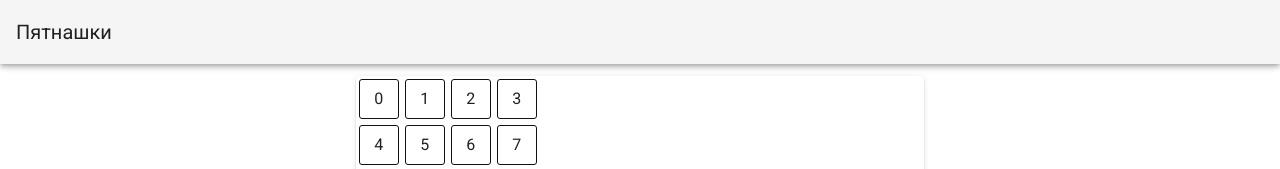
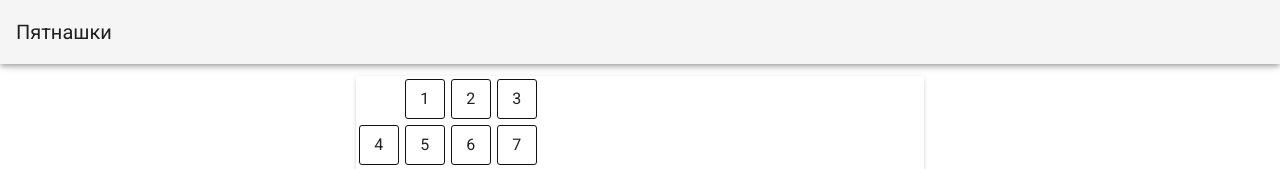
Before and after one commit to Acolapsys/FifteensGame, a Nuxt app: page / in a window 1280 px wide. Shown: the top 169 px of the page. Built offline with nearby package versions, Linux system fonts and the light colour scheme.

Commit message:
feat: add moving to cells

```diff
--- a/components/Cell.vue
+++ b/components/Cell.vue
@@ -1,5 +1,5 @@
 <template>
-  <div class="cell">
+  <div class="cell" :class="{ empty: cellValue === 0 }">
     {{ cellValue }}
   </div>
 </template>
@@ -24,5 +24,11 @@ export default {
   justify-content: center;
   padding: 3px;
   margin: 3px;
+  cursor: pointer;
+}
+.empty {
+  border: none;
+  cursor: default;
+  color: white;
 }
 </style>
--- a/components/Field.vue
+++ b/components/Field.vue
@@ -1,14 +1,15 @@
 <template>
   <div class="field">
     <div
-      v-for="(cellRow, idx) in cells"
-      :key="`${cellRow.length}_${idx}`"
+      v-for="(cellRow, y) in cells"
+      :key="`${cellRow.length}_${y}`"
       class="line"
     >
       <Cell
-        v-for="(cell, index) in cellRow"
-        :key="`${cell.x}_${index}`"
+        v-for="(cell, x) in cellRow"
+        :key="`${cell}_${x}`"
         :cell-value="cell"
+        @click.native="moveCell(x, y, cell)"
       />
     </div>
   </div>
@@ -25,6 +26,12 @@ export default {
       cells: (state) => state.cells,
     }),
   },
+  methods: {
+    moveCell(x, y, cell) {
+      console.log(x, y, cell)
+      this.$store.dispatch('moveCell', { x, y, value: cell })
+    },
+  },
 }
 </script>
 <style lang="scss" scoped>
--- a/store/index.js
+++ b/store/index.js
@@ -13,6 +13,7 @@ export const state = () => ({
 
 export const mutations = {
   moveCell(state, cell) {
+    state.cells = [...state.cells] // для рективности
     state.cells[state.emptyCell.y][state.emptyCell.x] = cell.value
     state.cells[cell.y][cell.x] = 0
     state.emptyCell = { x: cell.x, y: cell.y }
```
